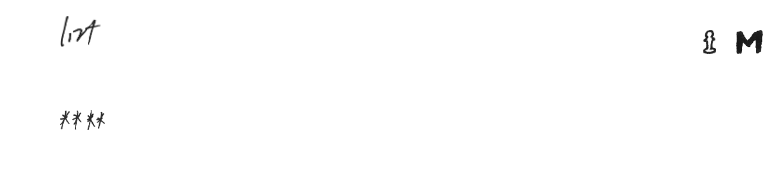
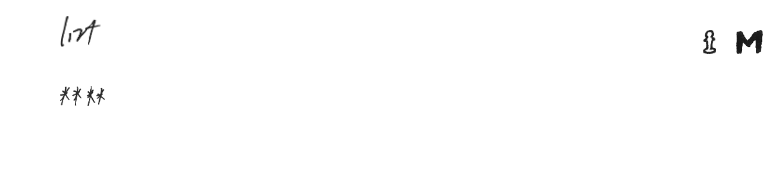
Before and after one commit to brendanjacobsen02/lnzh.org, a plain HTML site: page index.html in a window 1280 px wide. Shown: the part 269-438 px from the top of the page, 0-778 px from the left. Drawn offline with Linux system fonts and the light colour scheme.

Commit message:
Reduce dropdown trigger padding to match 4star image bounds

```diff
--- a/assets/css/style.css
+++ b/assets/css/style.css
@@ -106,8 +106,8 @@ nav img:not([class*="size-"]) {
 /* Dropdown Navigation */
 .dropdown-trigger {
     cursor: pointer;
-    padding-top: 2rem;
-    padding-bottom: 2rem;
+    padding-top: 0.5rem;
+    padding-bottom: 0.5rem;
     transition: padding 0.5s cubic-bezier(0.68, -0.4, 0.265, 1.35);
 }
 
```
